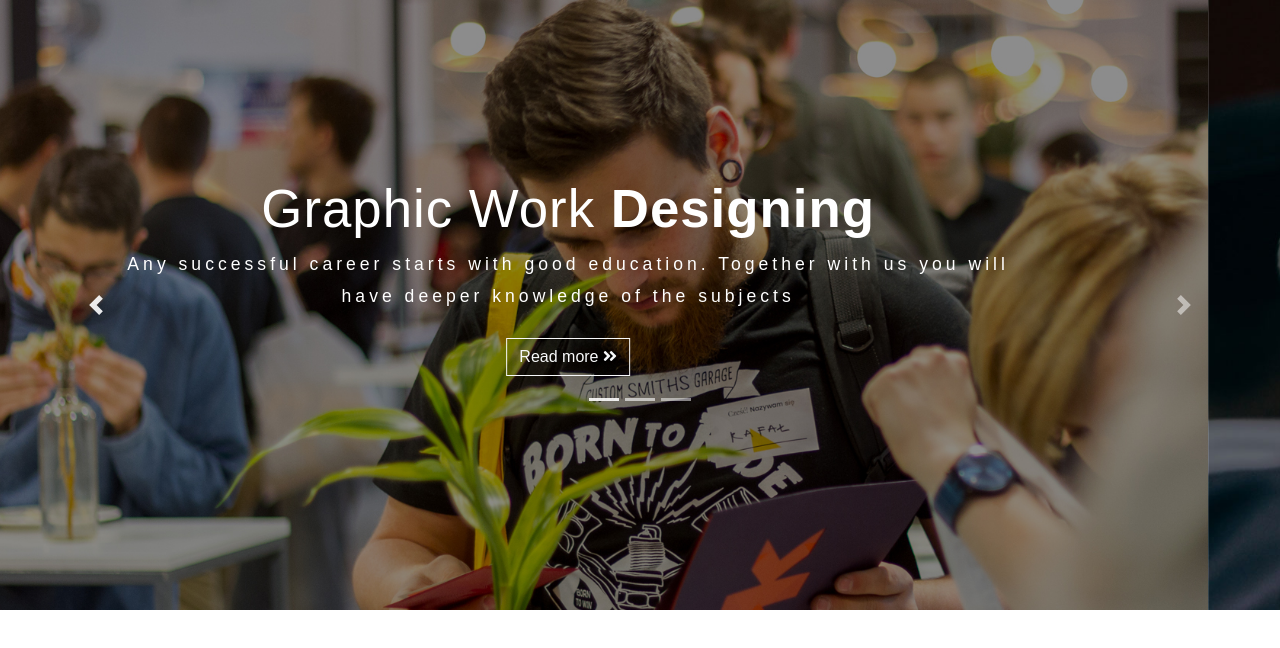
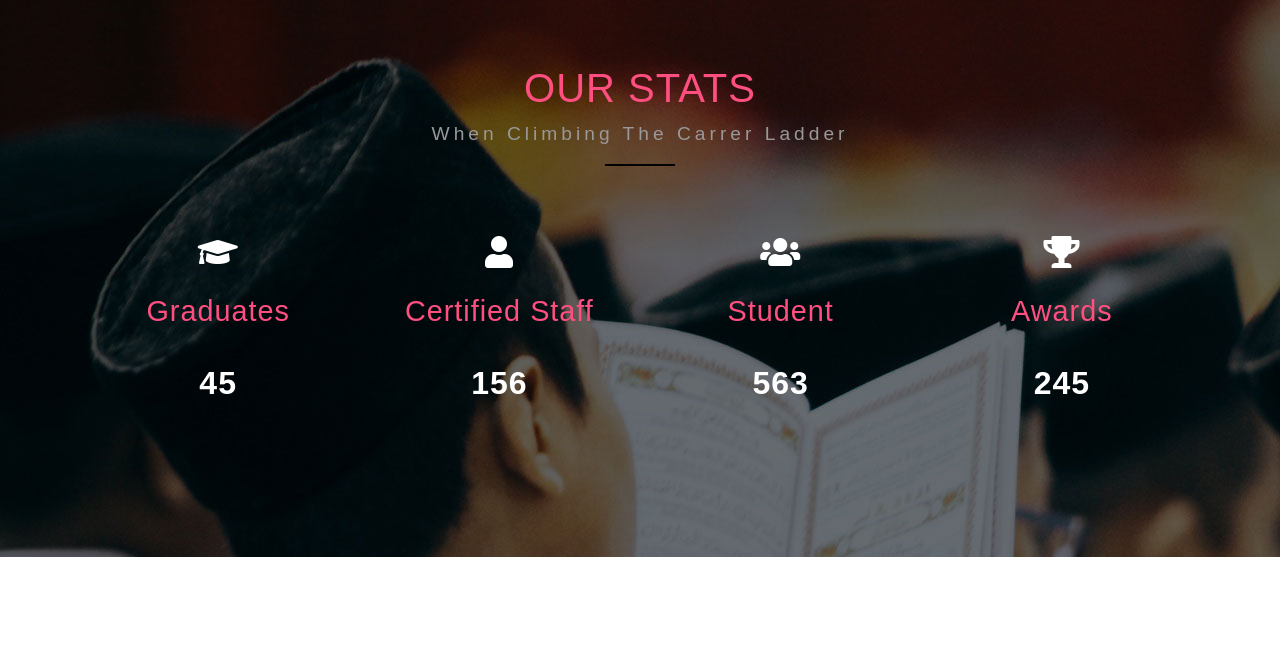
Before and after one commit to tyler4web/cyberLearn_khoa3_bootstrap, a plain HTML site: page index.html in a window 1280 px wide. Drawn offline with nearby package versions, Linux system fonts and the light colour scheme.

Commit message:
finish our stats

```diff
--- a/css/index.css
+++ b/css/index.css
@@ -26,6 +26,37 @@ body {
   color: #212529;
   background-color: white;
   letter-spacing: 1px;
+}
+
+h1 {
+  color: var(--primary-color);
+  font-size: 2.5rem;
+  text-transform: uppercase;
+  text-align: center;
+}
+
+h2 {
+  color: var(--primary-color);
+}
+
+h3 {
+  font-size: 0.8em;
+  font-weight: bold;
+}
+h1 + span {
+  margin-bottom: 15px;
+  text-transform: capitalize;
+  color: var(--p-color);
+  font-size: 1.2em;
+  letter-spacing: 4px;
+  text-align: center;
+  display: block;
+}
+.underLine {
+  background-color: black;
+  height: 2px;
+  width: 70px;
+  margin: 0 auto;
 }
 
 /* HEADER */
@@ -112,6 +143,10 @@ nav #navbarNav .navbar-nav .active .nav-item__line {
 }
 
 /* CAROUSEL */
+
+.carousel-item img {
+  height: 550px;
+}
 .carousel-caption__config {
   bottom: 35%;
 }
@@ -146,6 +181,60 @@ nav #navbarNav .navbar-nav .active .nav-item__line {
   color: var(--primary-color);
   font-size: 2em;
 }
+
+/* WELCOME */
+#welcome h1 + span {
+  margin-bottom: 15px;
+  text-transform: capitalize;
+  color: black;
+  font-size: 1.2em;
+  letter-spacing: 4px;
+  text-align: center;
+}
+
+.welcome__line + p {
+  padding: 50px 0;
+  width: 80%;
+  margin: 0 auto;
+}
+
+.card__config {
+  padding: 0 40px;
+}
+
+#welcome i {
+  font-size: 40px;
+  padding-bottom: 30px;
+}
+
+/* OUR STATS */
+.stats__content {
+  padding: 70px 0;
+  width: 90%;
+  margin: 0 auto;
+  text-align: center;
+}
+
+.stats__content i,
+.stats__content p {
+  color: white;
+  font-size: 2rem;
+  font-weight: bold;
+}
+
+.stats__content h2 {
+  line-height: 80px;
+  font-size: 1.8rem;
+}
+
+#stats {
+  min-height: 400px;
+  background-image: url("../img/banner2.jpg");
+  background-size: cover;
+  background-attachment: fixed;
+  padding: 4rem 15px;
+}
+
 /* MEDIA QUERY */
 @media screen and (min-width: 750px) and (max-width: 1120px) {
   .navbar-brand__logo h1 {
@@ -156,3 +245,23 @@ nav #navbarNav .navbar-nav .active .nav-item__line {
     font-size: 0.8em;
   }
 }
+@media screen and (max-width: 576px) {
+  .carousel-caption__config {
+    bottom: 0%;
+  }
+
+  .carousel-indicators__config {
+    bottom: 5%;
+  }
+
+  .carousel-caption__config h1 {
+    font-weight: normal;
+    font-size: 1.5em;
+  }
+
+  .carousel-caption__config p {
+    font-size: 0.7em;
+    letter-spacing: 2px;
+    line-height: 1.3em;
+  }
+}
--- a/index.html
+++ b/index.html
@@ -30,13 +30,13 @@
     <!-- <header>
       <div class="container-fluid">
         <div class="row">
-          <div class="header__left col-md-7 text-center text-md-left">
+          <div class="header__left col-md-12-md-7 text-center text-md-left">
             <i class="fa fa-phone"></i>
             <span>01657652537</span>
             <i class="fa fa-envelope"></i>
             <span>buiquoctrieu0301@gmail.com</span>
           </div>
-          <div class="header__right col-md-5 text-center text-md-right">
+          <div class="header__right col-md-12-md-5 text-center text-md-right">
             <i class="fab fa-facebook-f"></i>
             <i class="fab fa-twitter"></i>
             <i class="fab fa-twitch"></i>
@@ -54,7 +54,7 @@
         <button
           class="navbar-toggler"
           type="button"
-          data-toggle="collapse"
+          data-toggle="col-md-12lapse"
           data-target="#navbarNav"
           aria-controls="navbarToggleExternalContent"
           aria-expanded="false"
@@ -62,7 +62,7 @@
         >
           <span class="navbar-toggler-icon"></span>
         </button>
-        <div class="collapse navbar-collapse" id="navbarNav">
+        <div class="col-md-12lapse navbar-col-md-12lapse" id="navbarNav">
           <ul class="navbar-nav">
             <li class="nav-item active">
               <a class="nav-link" href="#"
@@ -94,7 +94,7 @@
         </div>
       </div>
     </nav> -->
-    <div id="carousel" class="carousel slide" data-ride="carousel">
+    <!-- <div id="carousel" class="carousel slide" data-ride="carousel">
       <ol class="carousel-indicators carousel-indicators__config">
         <li data-target="#carousel" data-slide-to="0" class="active"></li>
         <li data-target="#carousel" data-slide-to="1"></li>
@@ -159,7 +159,6 @@
           </div>
         </div>
       </div>
-      <!-- Modal -->
       <div
         class="modal fade"
         id="exampleModal"
@@ -217,9 +216,85 @@
         <span class="carousel-control-next-icon" aria-hidden="true"></span>
         <span class="sr-only">Next</span>
       </a>
-    </div>
-    <div id="welcome"></div>
-    <div id="stats"></div>
+    </div> -->
+    <!-- <div id="welcome">
+      <h1>welcome to education</h1>
+      <span>when climbing the carrer ladder</span>
+      <div class="underLine"></div>
+      <p>
+        Lorem ipsum dolor sit amet consectetur adipisicing elit. Exercitationem
+        culpa totam dignissimos deserunt? Magni obcaecati dolores aliquid
+        recusandae reprehenderit iusto eos velit. Repudiandae vitae odit dicta
+        tempora culpa quaerat amet! Tempora vitae ab exercitationem excepturi
+        iusto. Ex sit dolores commodi, quis natus cumque odio perspiciatis, amet
+        aspernatur quaerat consequuntur itaque quia aliquam aut rem rerum alias
+        explicabo omnis corrupti doloribus.
+      </p>
+      <div class="row card-group">
+        <div class="col-md-12 card card__config">
+          <div class="card-body card-body__config"></div>
+          <i class="fa fa-desktop"></i>
+          <h2>Design Couse</h2>
+          <h3>FASHION DESIGN</h3>
+          <p>Lorem ipsum dolor sit amet, consectetur</p>
+          <h3>FASHION DESIGN</h3>
+          <p>Lorem ipsum dolor sit amet, consectetur</p>
+          <h3>FASHION DESIGN</h3>
+          <p>Lorem ipsum dolor sit amet, consectetur</p>
+        </div>
+        <div class="col-md-12 card card__config">
+          <div class="card-body"></div>
+          <i class="fa fa-arrows-alt"></i>
+          <h2>Design Couse</h2>
+          <h3>FASHION DESIGN</h3>
+          <p>Lorem ipsum dolor sit amet, consectetur</p>
+          <h3>FASHION DESIGN</h3>
+          <p>Lorem ipsum dolor sit amet, consectetur</p>
+          <h3>FASHION DESIGN</h3>
+          <p>Lorem ipsum dolor sit amet, consectetur</p>
+        </div>
+        <div class="col-md-12 card card__config">
+          <div class="card-body"></div>
+          <i class="fa fa-chart-area"></i>
+          <h2>Design Couse</h2>
+          <h3>FASHION DESIGN</h3>
+          <p>Lorem ipsum dolor sit amet, consectetur</p>
+          <h3>FASHION DESIGN</h3>
+          <p>Lorem ipsum dolor sit amet, consectetur</p>
+          <h3>FASHION DESIGN</h3>
+          <p>Lorem ipsum dolor sit amet, consectetur</p>
+        </div>
+      </div>
+    </div> -->
+
+    <section id="stats">
+      <h1>our stats</h1>
+      <span>when climbing the carrer ladder</span>
+      <div class="underLine"></div>
+
+      <div class="row stats__content">
+        <div class="col-12 col-md-3 col-sm-6">
+          <i class="fa fa-graduation-cap"></i>
+          <h2>Graduates</h2>
+          <p>45</p>
+        </div>
+        <div class="col-12 col-md-3 col-sm-6">
+          <i class="fa fa-user"></i>
+          <h2>Certified Staff</h2>
+          <p>156</p>
+        </div>
+        <div class="col-12 col-md-3 col-sm-6">
+          <i class="fa fa-users"></i>
+          <h2>Student</h2>
+          <p>563</p>
+        </div>
+        <div class="col-12 col-md-3 col-sm-6">
+          <i class="fa fa-trophy"></i>
+          <h2>Awards</h2>
+          <p>245</p>
+        </div>
+      </div>
+    </section>
     <div id="offer"></div>
     <div id="testimonials"></div>
     <div id="news"></div>
```
